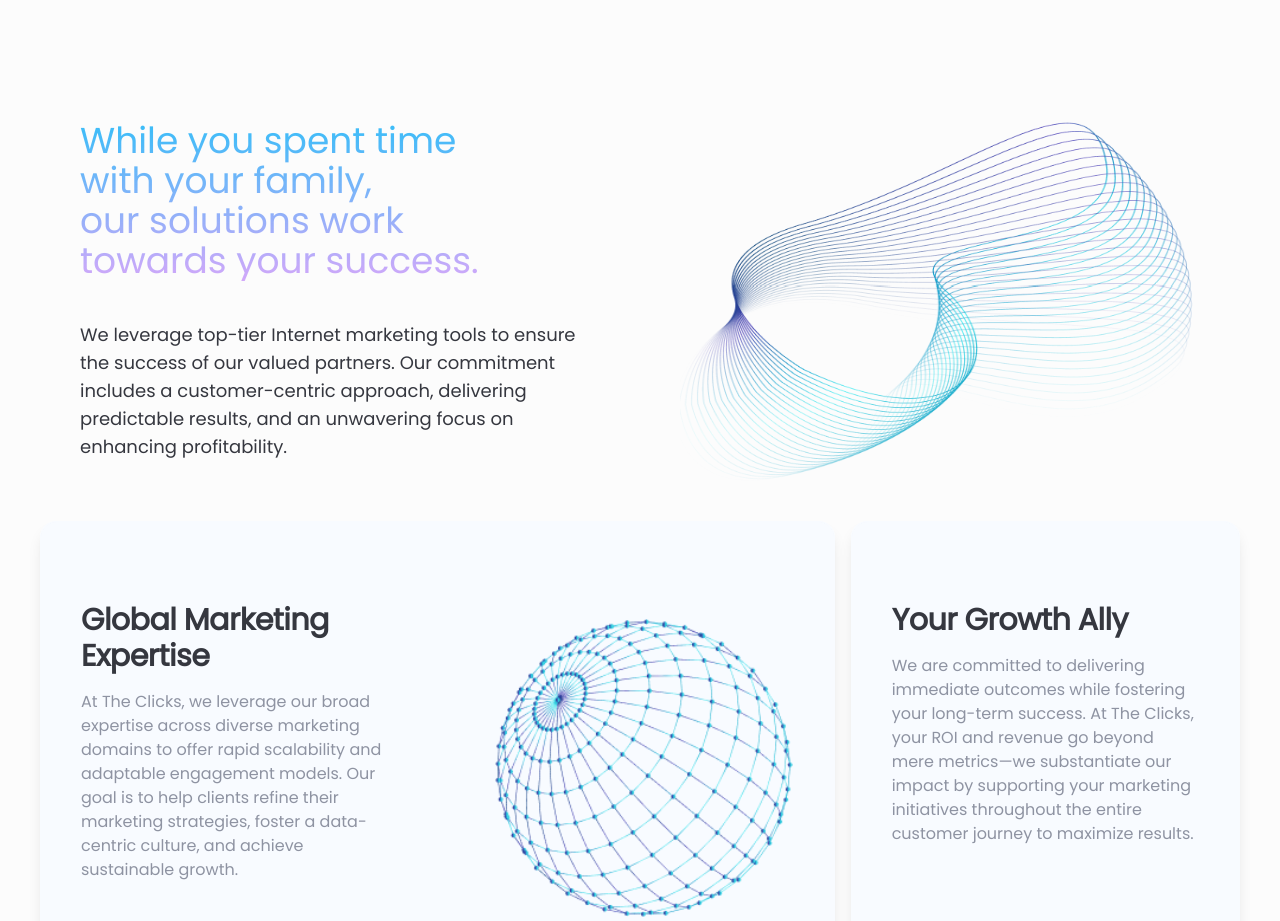
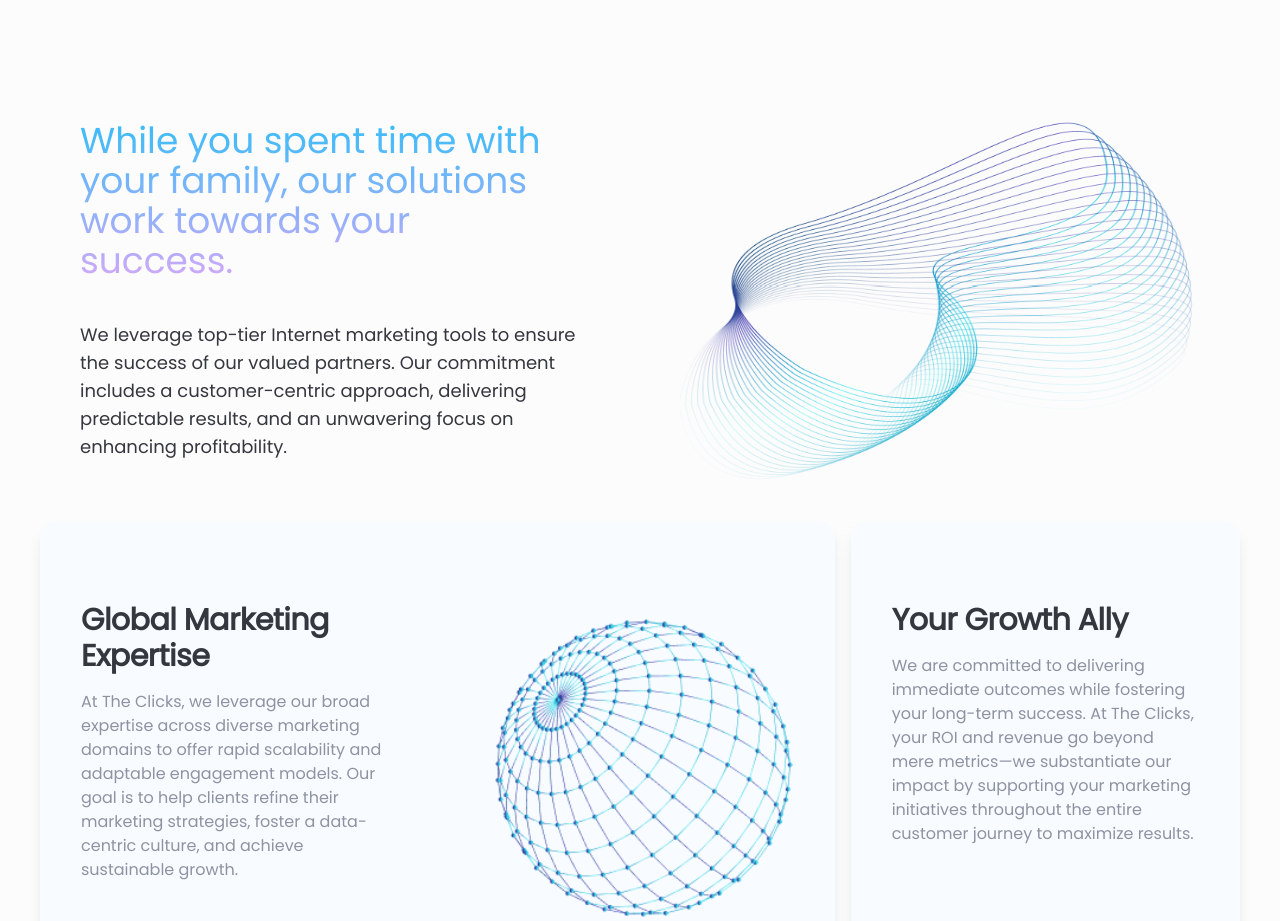
Before and after one commit to the-clicks-dev-team-1/clicks, a Next.js app: page /en in a window 1280 px wide. Shown: the part 780-1701 px from the top of the page. Built offline with nearby package versions, Linux system fonts and the light colour scheme; what tailwindcss-filters would draw is missing.

Commit message:
break lines removed from the block

```diff
--- a/app/snippets/form-snippet.tsx
+++ b/app/snippets/form-snippet.tsx
@@ -263,7 +263,7 @@ export default function ContactForm({ consultation }: ContactFormProps) {
                             />
                           </FormControl>
                           {form.formState.errors.first_name && (
-                            <p className="text-[var(--error)]">
+                            <p className="text-[var(--error)] text-xs">
                               {f(`${form.formState.errors.first_name.message}`)}
                             </p>
                           )}
@@ -286,7 +286,7 @@ export default function ContactForm({ consultation }: ContactFormProps) {
                             />
                           </FormControl>
                           {form.formState.errors.last_name && (
-                            <p className="text-[var(--error)]">
+                            <p className="text-[var(--error)] text-xs">
                               {f(`${form.formState.errors.last_name.message}`)}
                             </p>
                           )}
@@ -310,7 +310,7 @@ export default function ContactForm({ consultation }: ContactFormProps) {
                           />
                         </FormControl>
                         {form.formState.errors.email && (
-                          <p className="text-[var(--error)]">
+                          <p className="text-[var(--error)] text-xs">
                             {f(`${form.formState.errors.email.message}`)}
                           </p>
                         )}
@@ -422,7 +422,7 @@ export default function ContactForm({ consultation }: ContactFormProps) {
                           />
                         </FormControl>
                         {form.formState.errors.info && (
-                          <p className="text-[var(--error)]">
+                          <p className="text-[var(--error)] text-xs">
                             {f(`${form.formState.errors.info.message}`)}
                           </p>
                         )}
@@ -448,7 +448,7 @@ export default function ContactForm({ consultation }: ContactFormProps) {
                           </div>
                         </div>
                         {form.formState.errors.consent && (
-                          <p className="text-[var(--error)] text-sm">
+                          <p className="text-[var(--error)] text-xs">
                             {f(`${form.formState.errors.consent.message}`)}
                           </p>
                         )}
--- a/components/block.tsx
+++ b/components/block.tsx
@@ -8,12 +8,8 @@ const Block: React.FC = () => {
   return (
     <div className="mb-10 px-4 md:px-10 mx-auto relative z-10 w-full max-w-7xl flex flex-col-reverse md:flex-row 1items-center justify-center">
       <div className="md:w-1/2 md:pl-10">
-        <div className="text-2xl mb-10 md:text-4xl text-left bg-clip-text text-transparent bg-gradient-to-b from-sky-400 to bg-purple-500 bg-opacity-50">
-          {t("whileYouSpentTime.1")} <br />
-          {t("whileYouSpentTime.2")}
-          <br />
-          {t("whileYouSpentTime.3")} <br />
-          {t("whileYouSpentTime.4")}
+        <div className="max-w-[84%] text-2xl mb-10 md:text-4xl text-left bg-clip-text text-transparent bg-gradient-to-b from-sky-400 to bg-purple-500 bg-opacity-50">
+          {t("whileYouSpentTime")}
         </div>
         <p className="text-lg font-normal text-[var(--gray-blue)] light:text-[var(--gray-70)] max-w-lg text-left">
           {t("weLeverageTopTier")}
--- a/i18n/messages/en.json
+++ b/i18n/messages/en.json
@@ -68,12 +68,7 @@
     "cta": "Book A Call",
     "ourPartners": "Our partners:",
     "block": {
-      "whileYouSpentTime": {
-        "1": "While you spent time",
-        "2": "with your family,",
-        "3": "our solutions work",
-        "4": "towards your success."
-      },
+      "whileYouSpentTime": "While you spent time with your family, our solutions work towards your success.",
       "weLeverageTopTier": "We leverage top-tier Internet marketing tools to ensure the success of our valued partners. Our commitment includes a customer-centric approach, delivering predictable results, and an unwavering focus on enhancing profitability."
     },
     "wobbleCard": {
--- a/i18n/messages/fr.json
+++ b/i18n/messages/fr.json
@@ -68,12 +68,7 @@
     "cta": "Réserver un appel",
     "ourPartners": "Nos partenaires :",
     "block": {
-      "whileYouSpentTime": {
-        "1": "Pendant que vous passiez du temps",
-        "2": "avec votre famille,",
-        "3": "nos solutions travaillent",
-        "4": "à votre succès."
-      },
+      "whileYouSpentTime": "Pendant que vous passiez du temps avec votre famille, nos solutions travaillent à votre succès.",
       "weLeverageTopTier": "Nous utilisons des outils de marketing Internet de premier ordre pour assurer le succès de nos précieux partenaires. Notre engagement comprend une approche centrée sur le client, la livraison de résultats prévisibles et une attention constante à l'amélioration de la rentabilité."
     },
     "wobbleCard": {
```
